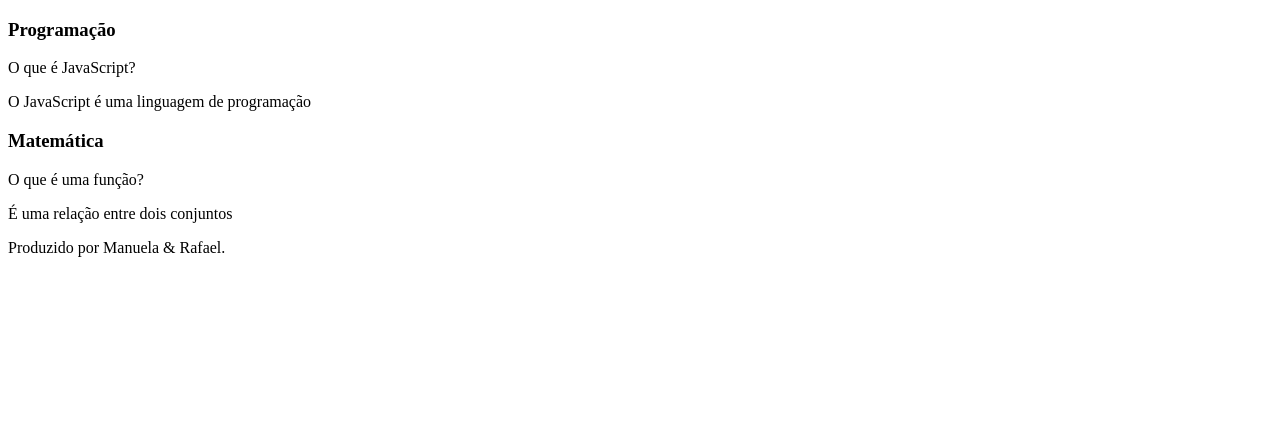
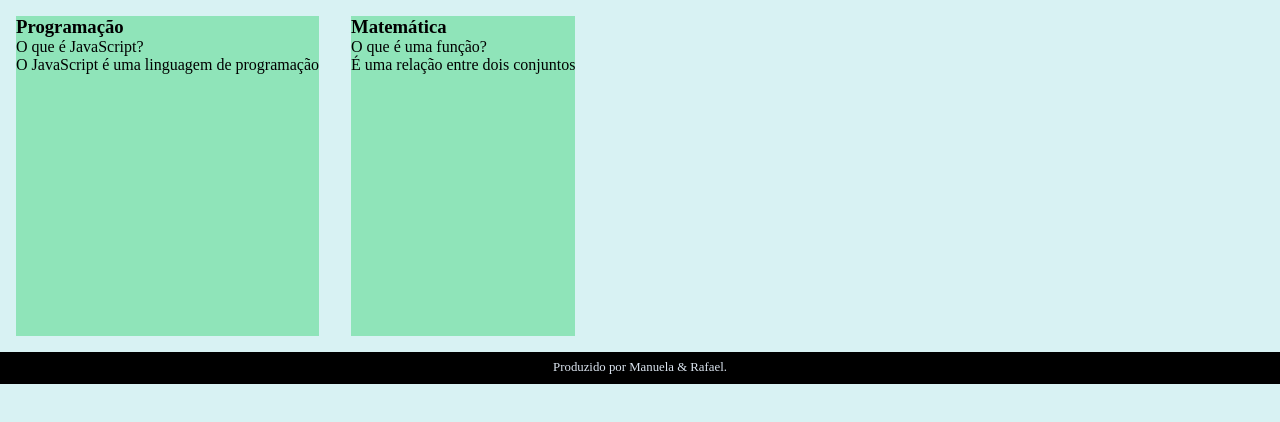
Before and after one commit to markbruh/3Tri-2E-RAFAEL-MANUELA, a plain HTML site: page index.html in a window 1280 px wide. Drawn offline with Linux system fonts and the light colour scheme; a web font is replaced by a local one.

Commit message:
Add files via upload

```diff
--- a/style.css
+++ b/style.css
@@ -4,6 +4,35 @@
     --cor-cartao-frente:#144480;
     --cor-cartao-verso:#00F4BF;
 }
+*{
+    margin: 0;
+    padding: 0;
+}
 body{
     font-family: 'Bai Jamjuree';
+    background-color: rgb(216, 242, 243);
 }
+
+footer{
+    background-color: black;
+    color: var(--text-color);
+    position: fixed;
+    width: 100%;
+    height: 2rem;
+}
+footer p{
+    text-align: center;
+    font-size: 0.8rem;
+    margin: 0.5rem;
+
+}
+
+#container{
+    display: flex;
+}
+
+.cartao{
+    margin: 1rem;
+    background-color: rgb(143, 228, 185);
+    height: 20rem;
+}
```
